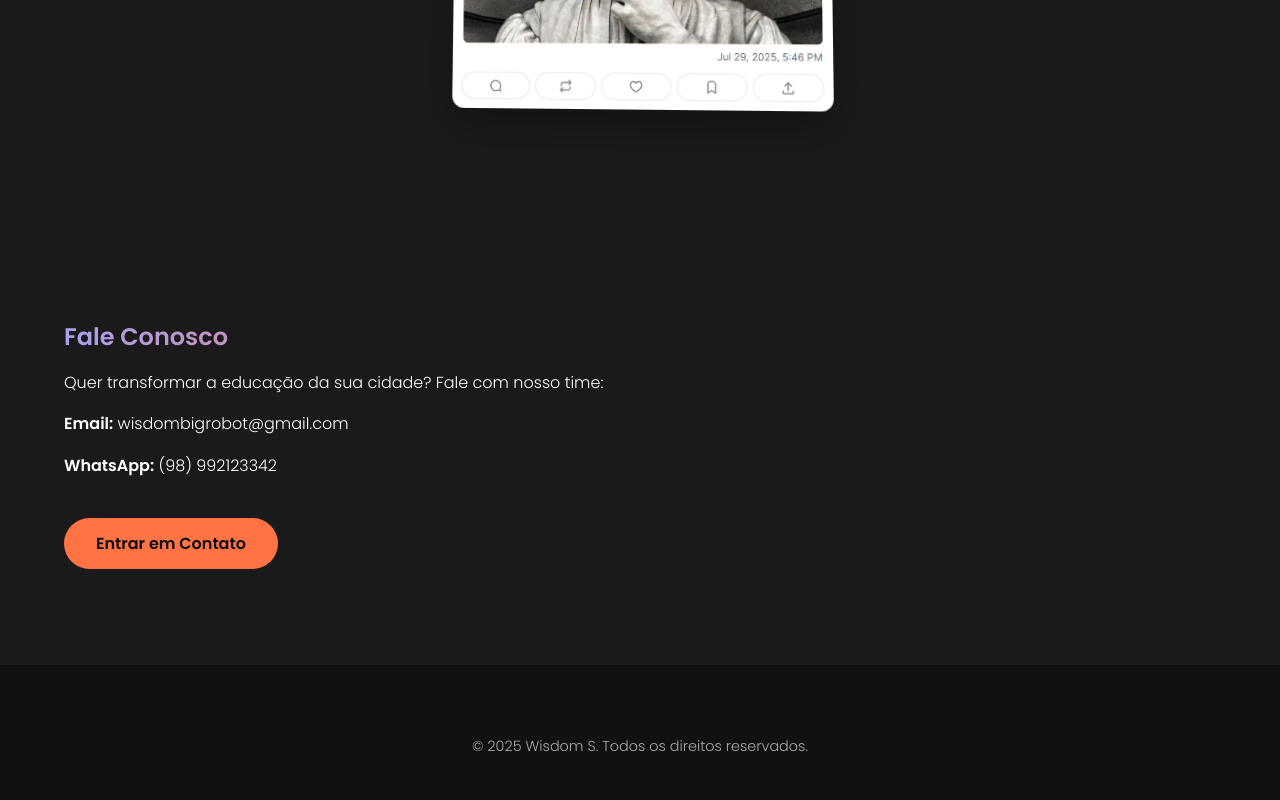
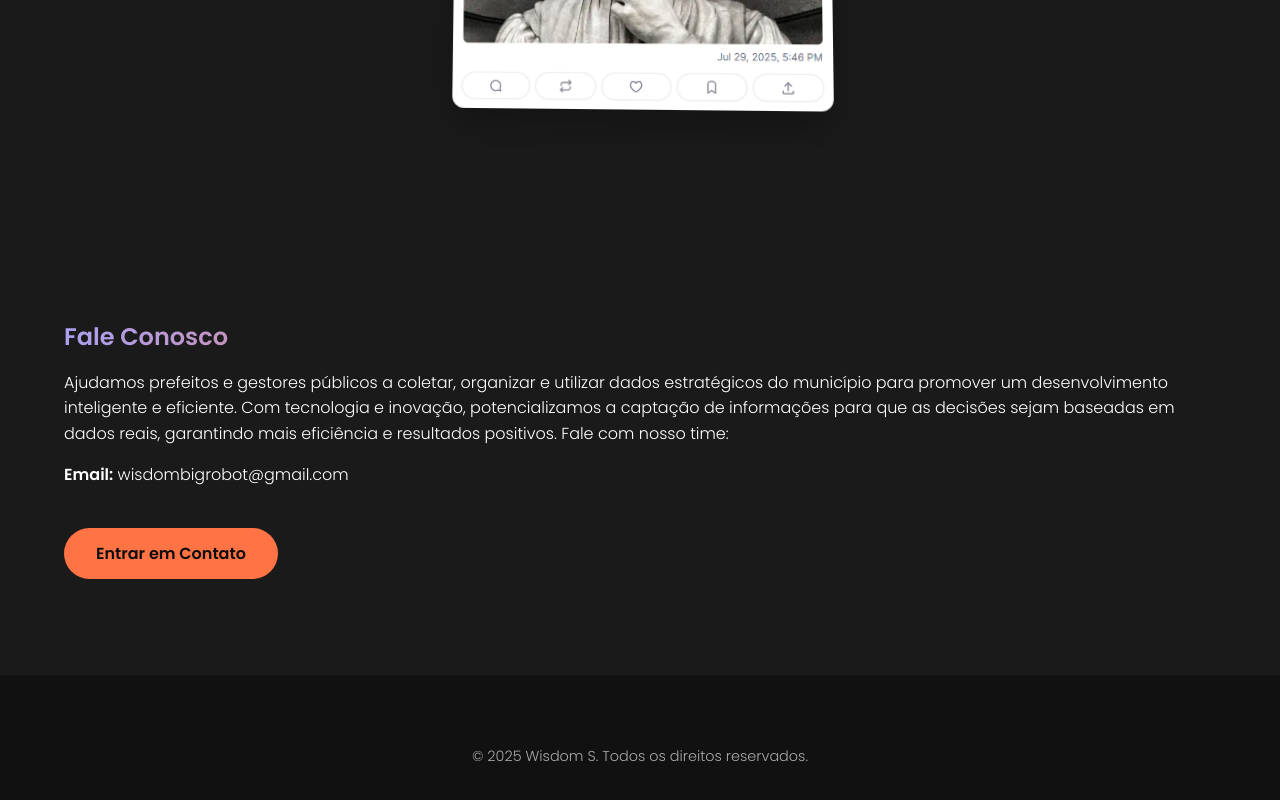
Before and after one commit to sandell887/Wisdom-S, a plain HTML site: page index.html in a window 1280 px wide. Shown: the part 3938-4738 px from the top of the page. Drawn offline with Linux system fonts and the light colour scheme.

Commit message:
atualização de hoje 20 do 07

```diff
--- a/index.html
+++ b/index.html
@@ -150,12 +150,15 @@ Em um momento histórico para a educação de São José de Ribamar, o fundador
 <section id="contato" class="section dark-bg fade-in">
   <div class="container">
     <h2>Fale Conosco</h2>
-      <p>Quer transformar a educação da sua cidade? Fale com nosso time:</p>
+    <p>Ajudamos prefeitos e gestores públicos a coletar, organizar e utilizar dados estratégicos do município para promover um desenvolvimento inteligente e eficiente. Com tecnologia e inovação, potencializamos a captação de informações para que as decisões sejam baseadas em dados reais, garantindo mais eficiência e resultados positivos. Fale com nosso time:</p>
     <p><strong>Email:</strong> wisdombigrobot@gmail.com</p>
-      <p><strong>WhatsApp:</strong> (98) 992123342</p>
-      <a href="mailto:contato@inovatech.com.br" class="btn">Entrar em Contato</a>
+<!--<p><strong>WhatsApp:</strong> (98) 99212-3342</p>-->
+    <a href="https://mail.google.com/mail/?view=cm&to=wisdombigrobot@gmail.com" target="_blank" class="btn">
+      Entrar em Contato
+    </a>
   </div>
 </section>
+
 
   <footer>
     <div class="container">
```
Lines whose indentation alone changed are shown as unchanged.
